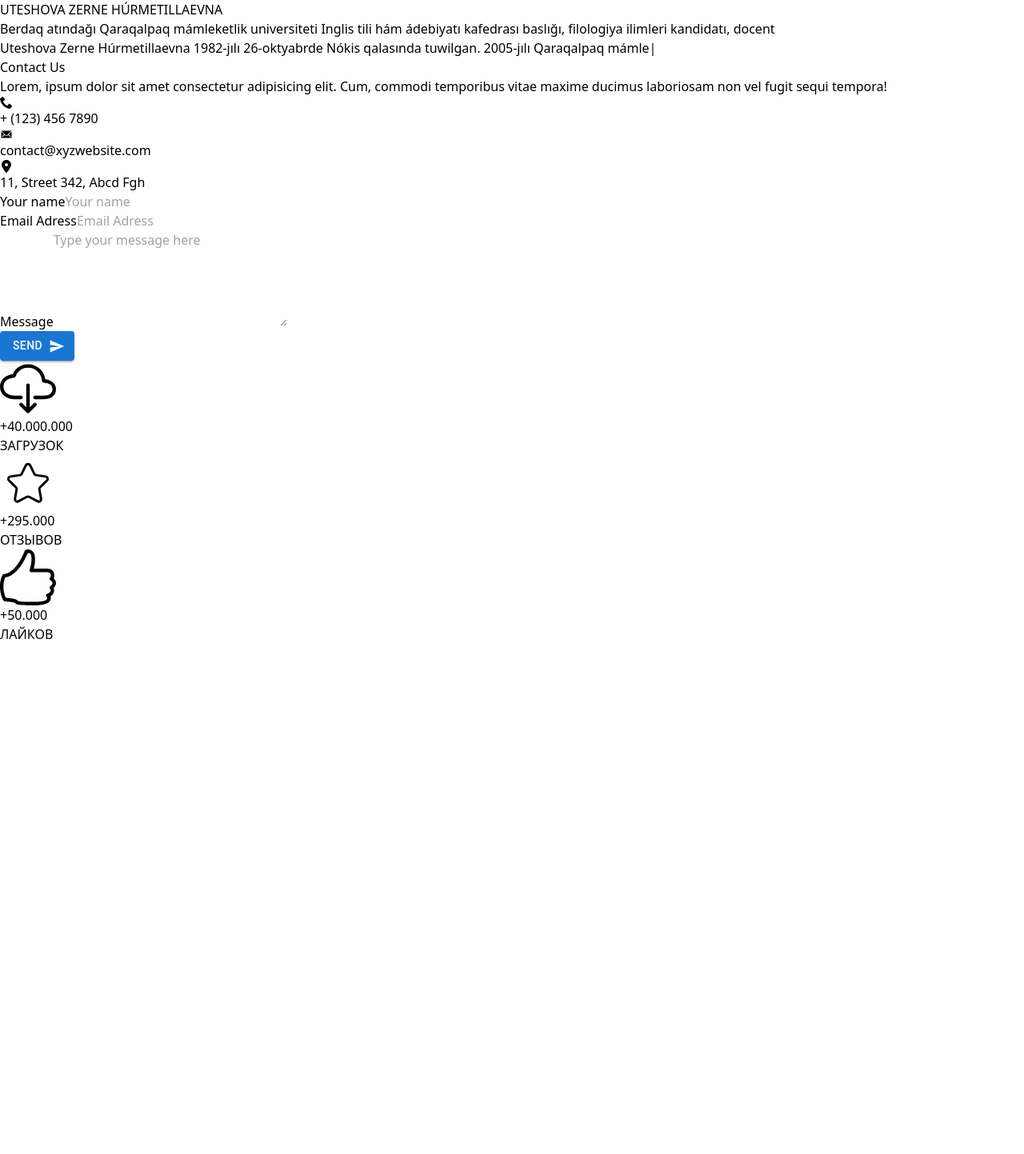
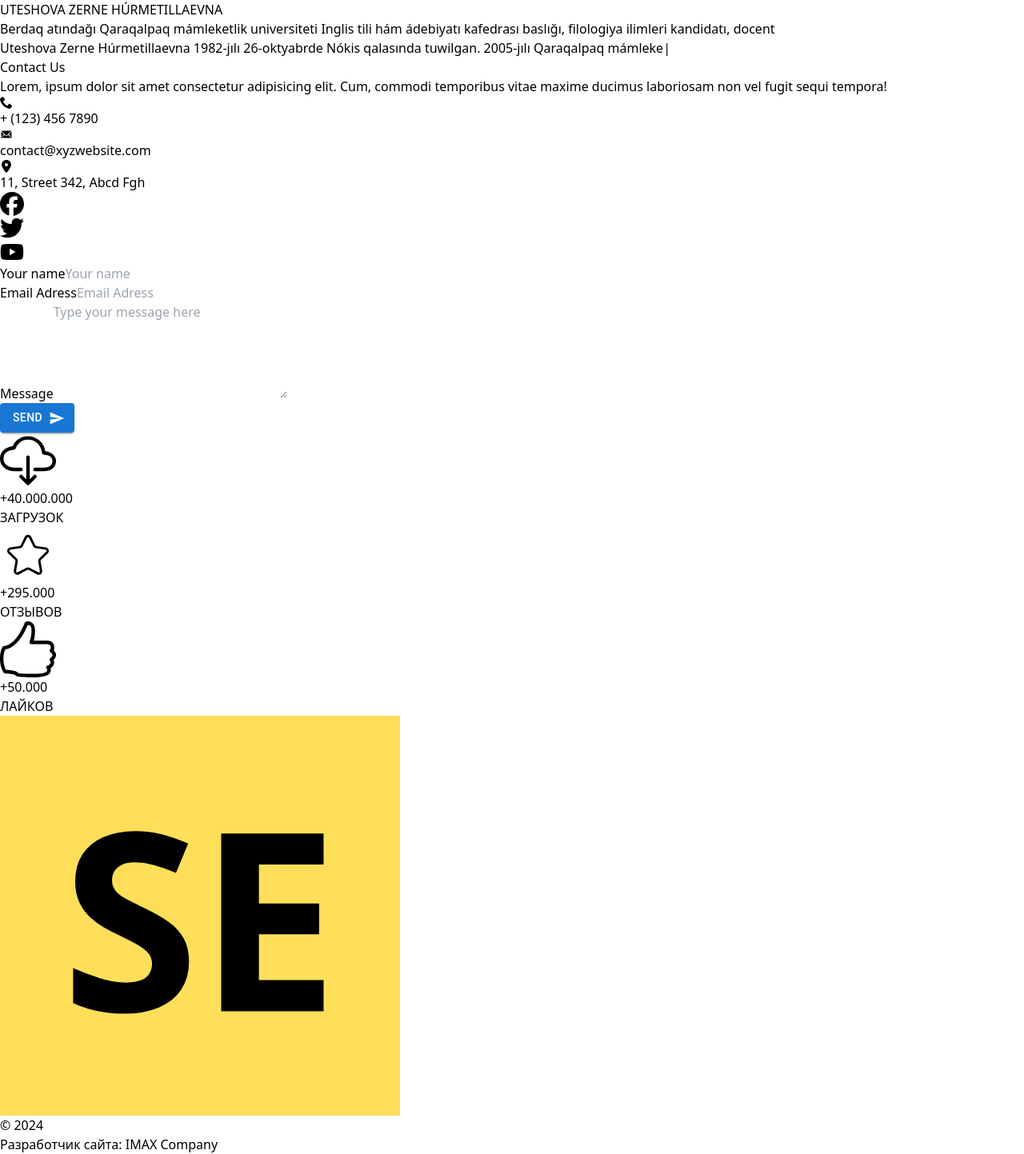
Before and after one commit to Kuanishbayev/speech-etiquette, a React (Vite) app: page / in a window 1280 px wide. Shown: the part 2638-4081 px from the top of the page at 80% size. Before the commit the page ends 3443 px from the top, so only its background shows below. Built offline with nearby package versions, Linux system fonts and the light colour scheme; the HTML template or start-up script is replaced by a standard one.

Commit message:
added footer

```diff
--- a/src/App.jsx
+++ b/src/App.jsx
@@ -1,5 +1,6 @@
 import AboutMe from "./components/AboutMe"
 import Contact from "./components/Contact"
+import Footer from "./components/Footer"
 import Hero from "./components/Hero"
 import Navbar from "./components/Navbar"
 import SocialNetworks from "./components/SocialNetworks"
@@ -14,6 +15,7 @@ function App() {
       <AboutMe />
       <Contact />
       <Statistics />
+      <Footer />
     </>
   )
 }
--- a/src/components/Contact.jsx
+++ b/src/components/Contact.jsx
@@ -1,4 +1,4 @@
-import { FaLocationDot } from 'react-icons/fa6'
+import { FaFacebook, FaLocationDot, FaTwitter, FaYoutube } from 'react-icons/fa6'
 import { ImPhone } from 'react-icons/im'
 import { IoIosMail } from 'react-icons/io'
 import Button from '@mui/material/Button';
@@ -14,9 +14,34 @@ const Contact = () => {
                     <p className='text-center lg:text-start pt-6 text-cyan-100'>Lorem, ipsum dolor sit amet consectetur adipisicing elit. Cum, commodi temporibus vitae maxime ducimus laboriosam non vel fugit sequi tempora!</p>
                 </div>
             <ul className='flex flex-col gap-4'>
-                <li className='flex items-center gap-2 text-cyan-100'><ImPhone className='fill-teal-300' /><span>+ (123) 456 7890</span></li>
-                <li className='flex items-center gap-2 text-cyan-100'><IoIosMail className='fill-teal-300' /><span>contact@xyzwebsite.com</span></li>
-                <li className='flex items-center gap-2 text-cyan-100'><FaLocationDot className='fill-teal-300' /><span>11, Street 342, Abcd Fgh</span></li>
+                <li className='text-cyan-100'>
+                    <a href="tel:123-456-7890p123" className='flex items-center gap-2'>
+                        <ImPhone className='fill-teal-300' /><span>+ (123) 456 7890</span>
+                    </a>
+                </li>
+                <li className='flex items-center gap-2 text-cyan-100'>
+                    <IoIosMail className='fill-teal-300' /><span>contact@xyzwebsite.com</span>
+                </li>
+                <li className='flex items-center gap-2 text-cyan-100'>
+                    <FaLocationDot className='fill-teal-300' /><span>11, Street 342, Abcd Fgh</span>
+                </li>
+            </ul>
+            <ul className='flex gap-4 lg:hidden'>
+                <li>
+                    <a href="#">
+                        <FaFacebook size={30} className='fill-white' />
+                    </a>
+                </li>
+                <li>
+                    <a href="#">
+                        <FaTwitter size={30} className='fill-white' />
+                    </a>
+                </li>
+                <li>
+                    <a href="#">
+                        <FaYoutube size={30} className='fill-white' />
+                    </a>
+                </li>
             </ul>
             </div>
             <form action='https://formsubmit.co/kuanishbayevyernazar@gmail.com' method='post' className='flex flex-col bg-white p-10 gap-4 text-gray-600 rounded-lg max-w-lg'>
--- /dev/null
+++ b/src/components/Footer.jsx
@@ -0,0 +1,13 @@
+const Footer = () => {
+  return (
+    <footer className="bg-stone-800 flex justify-center py-24 text-stone-300">
+        <div className="flex flex-col items-center gap-4">
+            <img src="./se.png" alt="logo" className="w-20" />
+            <p>&copy; 2024</p>
+            <p>Разработчик сайта: <span className="font-bold"><a href="#">IMAX Company</a></span></p>
+        </div>
+    </footer>
+  )
+}
+
+export default Footer
```
